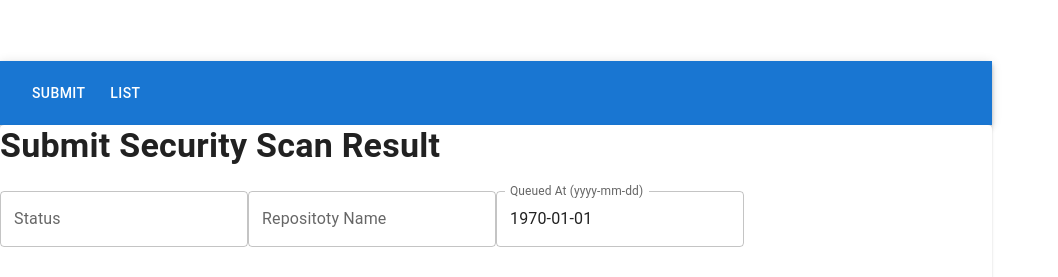
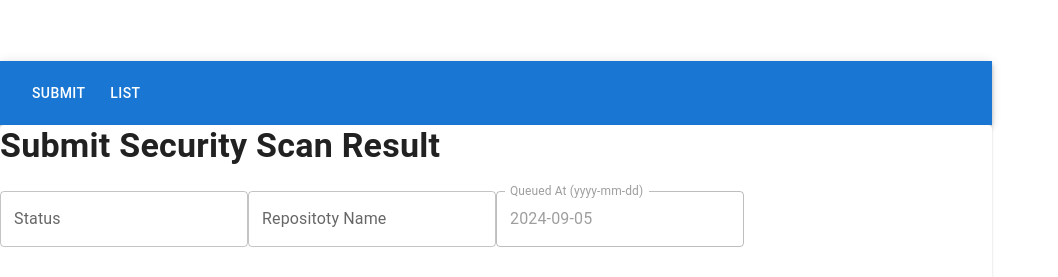
Before and after one commit to SahanWickramage/adxl-code-challenge, a React (Vite) app in the folder dashboard/: page /submissions in a window 1280 px wide. Shown: the part 121-398 px from the top of the page, without its empty margins (0-1058 px from the left). Built offline with nearby package versions, Linux system fonts and the light colour scheme; no server answers.

Commit message:
common : temporary disabled queueAt field in submit result form

```diff
--- a/dashboard/src/screens/submit-scan-result/SubmitScanResult.tsx
+++ b/dashboard/src/screens/submit-scan-result/SubmitScanResult.tsx
@@ -113,9 +113,10 @@ function SubmitScanResult() {
                     />
                     <TextField name="scan-result-queued-at"
                         label="Queued At (yyyy-mm-dd)"
-                        value={formatDate(formData.securityScanResult.queuedAt)}
+                        value={formatDate(new Date())}
                         onChange={handleResultChange('queuedAt')}
                         margin="normal"
+                        disabled={true}
                     />
                 </Box>
 
```
